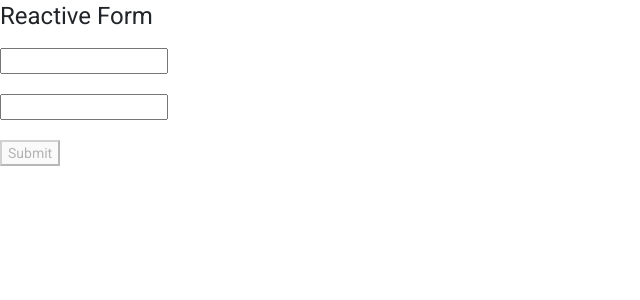
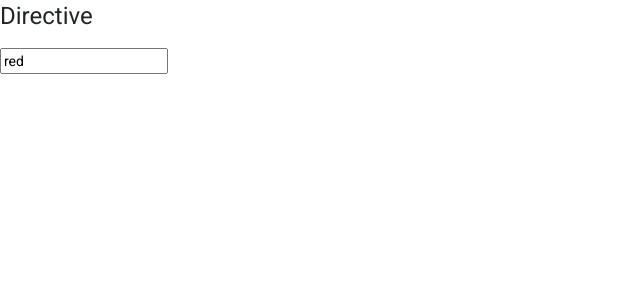
Before and after one commit to imkhushboo/Angular_project, an Angular app: page / in a window 1280 px wide. Shown: the top 300 px of the page, without its empty margins (0-640 px from the left). Built offline with nearby package versions, Linux system fonts and the light colour scheme.

Commit message:
custom directive

```diff
--- a/src/app/app.component.html
+++ b/src/app/app.component.html
@@ -1,15 +1,3 @@
 <h1>{{title}}</h1>
 
-<form [formGroup]="loginForm" (ngSubmit) = "loginUser()" >
-
-    <input type="text" name="name" formControlName = "user"/>
-    <span style="color:red" *ngIf="user && user.invalid && user.touched">This field is invalid</span>
-    <br>
-    <br>
-    <input type="email" name="email" formControlName = "email"/>
-    <span style="color:red" *ngIf = "email && email.invalid && email.touched">this is not valid</span>
-    <br>
-    <br>
-    <button [disabled]="loginForm.invalid">Submit</button>
-
-</form>
+<input name="user"  type="text" appRedel placeholder="enter name"/>
--- a/src/app/app.component.ts
+++ b/src/app/app.component.ts
@@ -8,28 +8,8 @@ import { FormControl, FormGroup ,Validators} from '@angular/forms';
 })
 export class AppComponent {
 
-  title = "Reactive Form"
+  title = "Directive"
 
-  loginForm = new FormGroup({
-    user : new FormControl('',Validators.required),
-    email : new FormControl('',[Validators.required,Validators.email])
-  })
-
-
-  get user(){
-    return this.loginForm.get('user')
-  }
-
-
-  get email()
-  {
-    return this.loginForm.get('email')
-  }
-
-  loginUser()
-  {
-    console.log(this.loginForm.value);
-  }
 
 
 
--- a/src/app/app.module.ts
+++ b/src/app/app.module.ts
@@ -3,8 +3,8 @@ import { BrowserModule } from '@angular/platform-browser';
 import { AppRoutingModule } from './app-routing.module';
 import { AppComponent } from './app.component';
 import { BrowserAnimationsModule } from '@angular/platform-browser/animations';
-import { UserDetailsComponent } from './user-details/user-details.component';
-import { ReactiveFormsModule } from '@angular/forms'; // <-- Import ReactiveFormsModule
+import { ReactiveFormsModule } from '@angular/forms';
+import { RedelDirective } from './redel.directive'; // <-- Import ReactiveFormsModule
 
 
 
@@ -12,7 +12,8 @@ import { ReactiveFormsModule } from '@angular/forms'; // <-- Import ReactiveForm
 @NgModule({
   declarations: [
     AppComponent,
-    UserDetailsComponent,    ],
+    RedelDirective,
+    ],
   imports: [
     BrowserModule,
     AppRoutingModule,
--- /dev/null
+++ b/src/app/redel.directive.ts
@@ -0,0 +1,13 @@
+import { Directive ,ElementRef} from '@angular/core';
+
+@Directive({
+  selector: '[appRedel]'
+})
+export class RedelDirective {
+
+  constructor(el : ElementRef) {
+    console.log(el.nativeElement);
+    el.nativeElement.value = "red";
+   }
+
+}
--- a/src/app/user-details/user-details.component.html
+++ /dev/null
@@ -1,6 +0,0 @@
-
-
-
-<input type = "text"  #box  />
-
-<button (click) = "updateEvent.emit(box.value)"> Submit</button>
```
Also changed, not shown: src/app/user-details/user-details.component.ts (deleted, +0 -14 lines), src/app/user-details/user-details.component.css (deleted), 2 other files (tests, documents, lock files or other folders).
